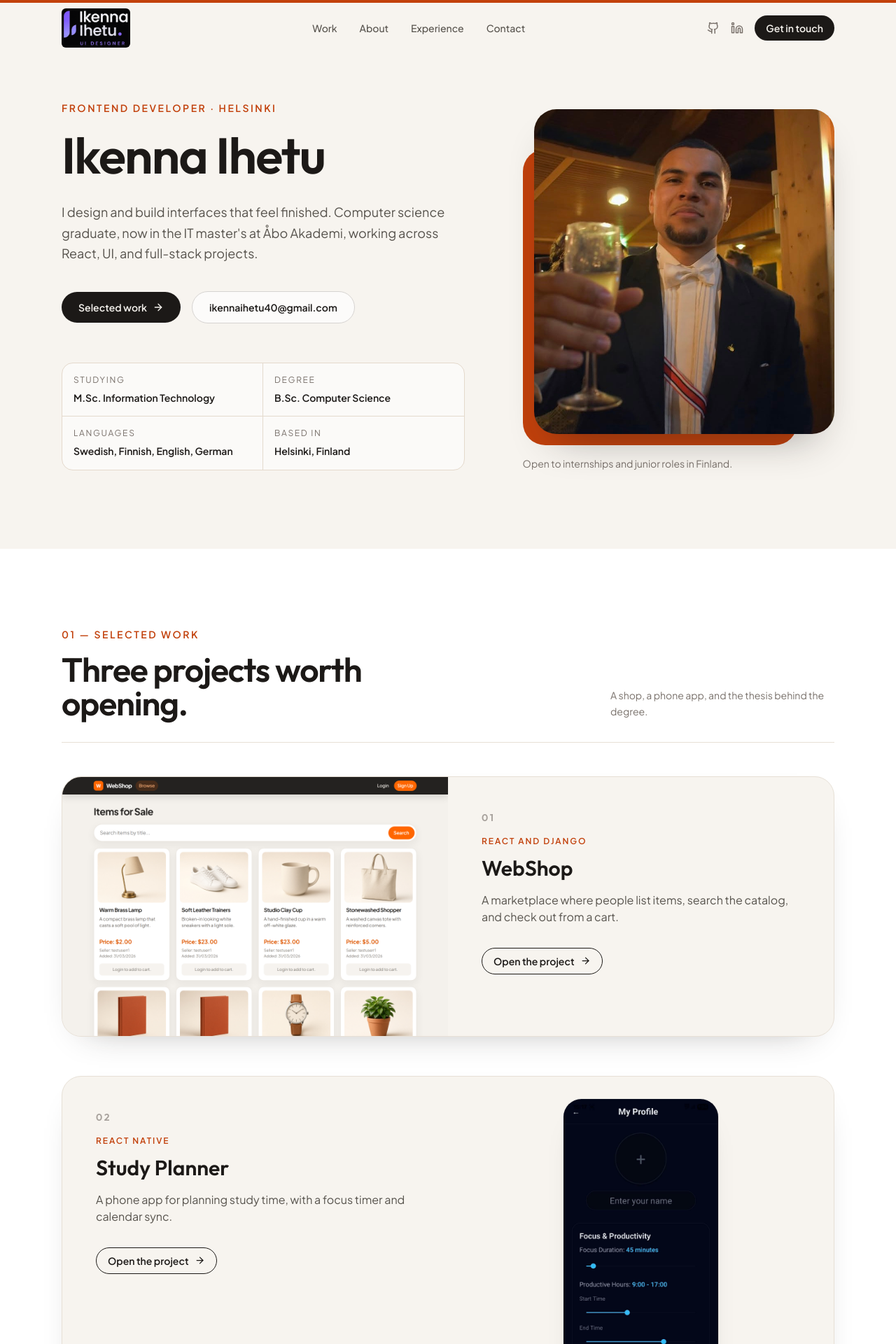
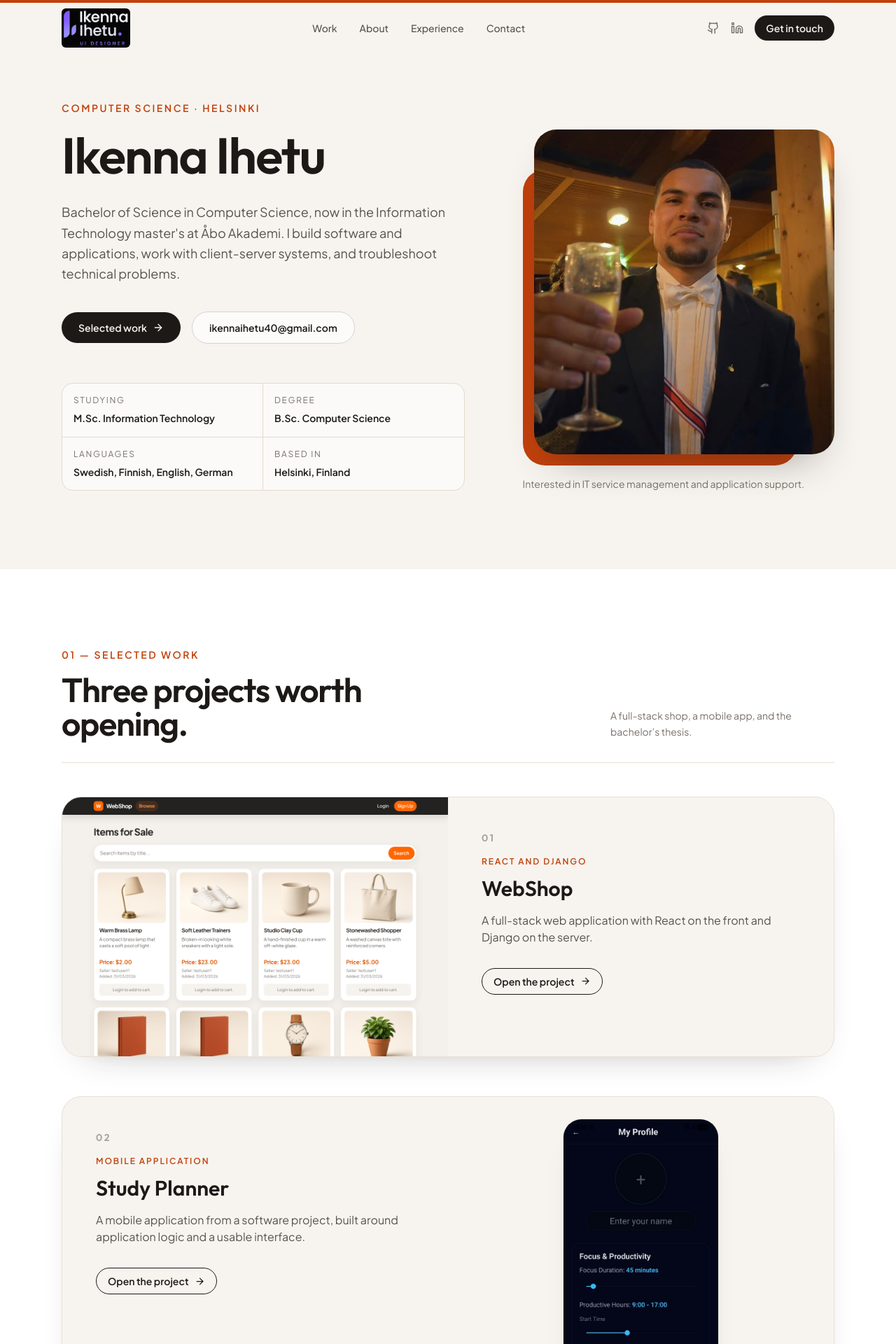
Before and after one commit to RealExaminator/Portfolio, a React (Vite) app: page / in a window 1280 px wide. Shown: the top 1920 px of the page at 70% size. Built offline with nearby package versions, Linux system fonts and the light colour scheme.

Commit message:
Align the portfolio copy with the current profile.

```diff
--- a/index.html
+++ b/index.html
@@ -3,10 +3,10 @@
   <head>
     <meta charset="UTF-8" />
     <meta name="viewport" content="width=device-width, initial-scale=1.0" />
-    <title>Ikenna Ihetu — Frontend developer</title>
-    <meta name="description" content="Portfolio of Ikenna Ihetu, a frontend developer and IT master's student in Helsinki. Selected work includes a React and Django marketplace, a study-planning app, and a machine-learning thesis." />
-    <meta property="og:title" content="Ikenna Ihetu — Frontend developer" />
-    <meta property="og:description" content="Selected work from a frontend developer and IT master's student in Helsinki." />
+    <title>Ikenna Ihetu — Computer science</title>
+    <meta name="description" content="Portfolio of Ikenna Ihetu, a computer science graduate and IT master's student in Helsinki. Interested in IT service management, application support, and software development." />
+    <meta property="og:title" content="Ikenna Ihetu — Computer science" />
+    <meta property="og:description" content="Computer science graduate and IT master's student in Helsinki." />
     <meta property="og:type" content="website" />
     <meta name="twitter:card" content="summary_large_image" />
     <link rel="icon" href="./favicon.png" type="image/png" />
--- a/src/components/About.tsx
+++ b/src/components/About.tsx
@@ -1,7 +1,7 @@
 const languages = [
   ['Swedish', 'Native'],
-  ['Finnish', 'Excellent'],
-  ['English', 'Excellent'],
+  ['Finnish', 'Excellent · full professional'],
+  ['English', 'Excellent · full professional'],
   ['German', 'Good'],
 ];
 
@@ -13,15 +13,15 @@ export default function About() {
           <div>
             <p className="text-sm font-semibold uppercase tracking-[0.18em] text-orange-300">02 — About</p>
             <h2 className="mt-4 font-['Outfit'] text-4xl font-semibold tracking-tight sm:text-5xl">
-              A builder who cares how it looks and how it works.
+              Software, support, and systems that hold up.
             </h2>
           </div>
           <div className="space-y-5 text-lg leading-relaxed text-stone-300">
             <p>
-              I am a Finnish-Nigerian computer science graduate, currently in the master's programme in information technology at Åbo Akademi.
+              I have a strong technical base and a clear interest in IT service management and application support. I pick up new systems quickly and stay organised when the work is under pressure.
             </p>
             <p>
-              I like turning a rough idea into something a person can click through. That has meant a marketplace with accounts and a cart, a study app for a phone, and a thesis on how game data can suggest a strategy.
+              Swedish is my native language. I work fluently in Finnish and English, and I am comfortable in collaborative and user-facing situations.
             </p>
           </div>
         </div>
--- a/src/components/Contact.tsx
+++ b/src/components/Contact.tsx
@@ -1,4 +1,4 @@
-import { FileText, Github, Linkedin, Mail } from 'lucide-react';
+import { FileText, Github, Linkedin, Mail, Phone } from 'lucide-react';
 import { publicUrl } from '../publicUrl';
 
 const links = [
@@ -7,6 +7,12 @@ const links = [
     label: 'Email',
     value: 'ikennaihetu40@gmail.com',
     icon: Mail,
+  },
+  {
+    href: 'tel:',
+    label: 'Phone',
+    value: '',
+    icon: Phone,
   },
   {
     href: 'https://www.linkedin.com/in/ikenna-ihetu/',
@@ -49,10 +55,10 @@ export default function Contact() {
             If a role fits, write to me.
           </h2>
           <p className="max-w-md text-stone-400">
-            I am looking for frontend and junior product-engineering roles, internships included. The email goes straight to me.
+            I am interested in IT service management, application support, and software development. Email and phone both reach me.
           </p>
         </div>
-        <div className="mt-12 grid gap-3 lg:grid-cols-3">
+        <div className="mt-12 grid gap-3 sm:grid-cols-2">
           {links.map((link) => {
             const Icon = link.icon;
             return (
--- a/src/components/Footer.tsx
+++ b/src/components/Footer.tsx
@@ -3,7 +3,7 @@ export default function Footer() {
     <footer className="border-t border-white/10 bg-[#14110f]">
       <div className="mx-auto flex max-w-6xl flex-col gap-3 px-6 py-8 text-sm text-stone-500 sm:flex-row sm:items-center sm:justify-between">
         <p>© {new Date().getFullYear()} Ikenna Ihetu</p>
-        <p>Helsinki · frontend, UI, and the stack behind them</p>
+        <p>Helsinki · software, support, and client-server systems</p>
       </div>
     </footer>
   );
--- a/src/components/Hero.tsx
+++ b/src/components/Hero.tsx
@@ -17,13 +17,13 @@ export default function Hero() {
       <div className="mx-auto grid max-w-6xl items-end gap-14 px-6 pb-24 pt-28 lg:grid-cols-[1.15fr_0.85fr] lg:pb-28 lg:pt-36">
         <motion.div initial={{ opacity: 0, y: 16 }} animate={{ opacity: 1, y: 0 }} transition={{ duration: 0.6 }}>
           <p className="mb-6 text-sm font-semibold uppercase tracking-[0.18em] text-[#c2410c]">
-            Frontend developer · Helsinki
+            Computer science · Helsinki
           </p>
           <h1 className="font-['Outfit'] text-5xl font-semibold leading-[0.95] tracking-tight sm:text-7xl">
             Ikenna Ihetu
           </h1>
           <p className="mt-8 max-w-xl text-lg leading-relaxed text-stone-600">
-            I design and build interfaces that feel finished. Computer science graduate, now in the IT master's at Åbo Akademi, working across React, UI, and full-stack projects.
+            Bachelor of Science in Computer Science, now in the Information Technology master's at Åbo Akademi. I build software and applications, work with client-server systems, and troubleshoot technical problems.
           </p>
           <div className="mt-10 flex flex-wrap items-center gap-4">
             <a href="#work" className="inline-flex items-center gap-2 rounded-full bg-[#1c1917] px-6 py-3 text-sm font-semibold text-[#f6f3ee] hover:bg-[#c2410c] transition-colors">
@@ -61,7 +61,7 @@ export default function Hero() {
             />
           </div>
           <figcaption className="mt-4 text-sm text-stone-500">
-            Open to internships and junior roles in Finland.
+            Interested in IT service management and application support.
           </figcaption>
         </motion.figure>
       </div>
--- a/src/components/Projects.tsx
+++ b/src/components/Projects.tsx
@@ -22,8 +22,8 @@ const projects: Project[] = [
     id: 'webshop',
     title: 'WebShop',
     category: 'React and Django',
-    description: 'A marketplace where people list items, search the catalog, and check out from a cart.',
-    longDescription: 'I built the shop front in React and the API in Django. Accounts, listings, the cart, and checkout are real flows, and the catalog is presented like a store you could put in a portfolio. The source is public.',
+    description: 'A full-stack web application with React on the front and Django on the server.',
+    longDescription: 'I developed the application in React and Django. It uses REST APIs, client-server data flow, and database logic, and I debugged it end to end. The source is public.',
     images: [publicUrl('assets/webshop-browse.png')],
     imageAlt: 'WebShop catalog, with product photos, search, and prices',
     tags: ['React', 'Django', 'JavaScript', 'Python'],
@@ -32,23 +32,23 @@ const projects: Project[] = [
   {
     id: 'studyplanner',
     title: 'Study Planner',
-    category: 'React Native',
-    description: 'A phone app for planning study time, with a focus timer and calendar sync.',
-    longDescription: 'A student project for staying on top of study hours. The interface is dark, the setup walks through a few choices, and the profile screen sets a focus length and the hours you want to work.',
+    category: 'Mobile application',
+    description: 'A mobile application from a software project, built around application logic and a usable interface.',
+    longDescription: 'I designed and implemented the app as part of a practical software engineering project. The work focused on application logic, modular interface pieces, and usability.',
     images: [
       publicUrl('assets/aistudio/Studyplanner1_48d80712.jpg'),
       publicUrl('assets/aistudio/Studyplanner2_bb0325ed.jpg'),
     ],
     imageAlt: 'Study Planner profile screen on a phone',
     frame: 'phone',
-    tags: ['React Native', 'Expo', 'UI'],
+    tags: ['Mobile', 'Application logic', 'UI'],
   },
   {
     id: 'thesis',
     title: "Bachelor's thesis",
     category: 'Machine learning',
     description: 'How gameplay data from Teamfight Tactics can be turned into strategic recommendations.',
-    longDescription: 'The thesis, written at Åbo Akademi, looks at game data as a strategy problem. I processed match data in Python and used machine learning to look for patterns a player could act on. The degree was awarded in January 2026.',
+    longDescription: 'The bachelor’s thesis, written at Åbo Akademi, treats Teamfight Tactics match data as a strategy problem. I processed the data in Python and used machine learning to look for patterns a player could act on.',
     images: [publicUrl('assets/tft-strategy-mock.jpg')],
     imageAlt: 'Abstract hex board used as a stand-in for the Teamfight Tactics thesis',
     cover: 'Teamfight Tactics',
@@ -122,7 +122,7 @@ export default function Projects() {
             </h2>
           </div>
           <p className="max-w-xs text-sm leading-relaxed text-stone-500">
-            A shop, a phone app, and the thesis behind the degree.
+            A full-stack shop, a mobile app, and the bachelor’s thesis.
           </p>
         </div>
 
--- a/src/components/Skills.tsx
+++ b/src/components/Skills.tsx
@@ -1,21 +1,21 @@
 const groups = [
   {
-    title: 'Build with',
-    note: 'The day-to-day interface stack.',
+    title: 'Programming',
+    note: 'Scripting and application code.',
     accent: 'bg-[#c2410c]',
-    skills: ['React', 'JavaScript', 'HTML & CSS', 'Tailwind', 'React Native', 'Expo'],
+    skills: ['Python', 'Java', 'JavaScript', 'R'],
   },
   {
-    title: 'Also use',
-    note: 'When the work goes past the screen.',
+    title: 'Web and databases',
+    note: 'Applications, APIs, and the data behind them.',
     accent: 'bg-[#1c1917]',
-    skills: ['Python', 'Django', 'Java', 'SQL', 'Supabase', 'Git'],
+    skills: ['React', 'Django', 'REST APIs', 'SQL (basics)'],
   },
   {
-    title: 'Interested in',
-    note: 'Where I keep going.',
+    title: 'Platforms and practice',
+    note: 'Systems, documentation, and troubleshooting.',
     accent: 'bg-[#a89078]',
-    skills: ['UI design', 'REST APIs', 'Machine learning', 'Linux'],
+    skills: ['Windows', 'Linux (basics)', 'Microsoft Azure (basics)', 'Git', 'Client-server architecture', 'Technical documentation'],
   },
 ];
 
@@ -23,7 +23,7 @@ export default function Skills() {
   return (
     <section id="skills" className="bg-[#efe6da]">
       <div className="mx-auto max-w-6xl px-6 py-24 lg:py-28">
-        <p className="text-sm font-semibold uppercase tracking-[0.18em] text-[#c2410c]">03 — Tools</p>
+        <p className="text-sm font-semibold uppercase tracking-[0.18em] text-[#c2410c]">03 — Skills</p>
         <h2 className="mt-4 font-['Outfit'] text-4xl font-semibold tracking-tight sm:text-5xl">What I use</h2>
         <div className="mt-12 grid gap-5 md:grid-cols-3">
           {groups.map((group) => (
```
Also changed, not shown: src/components/Education.tsx (+12 -24 lines).
